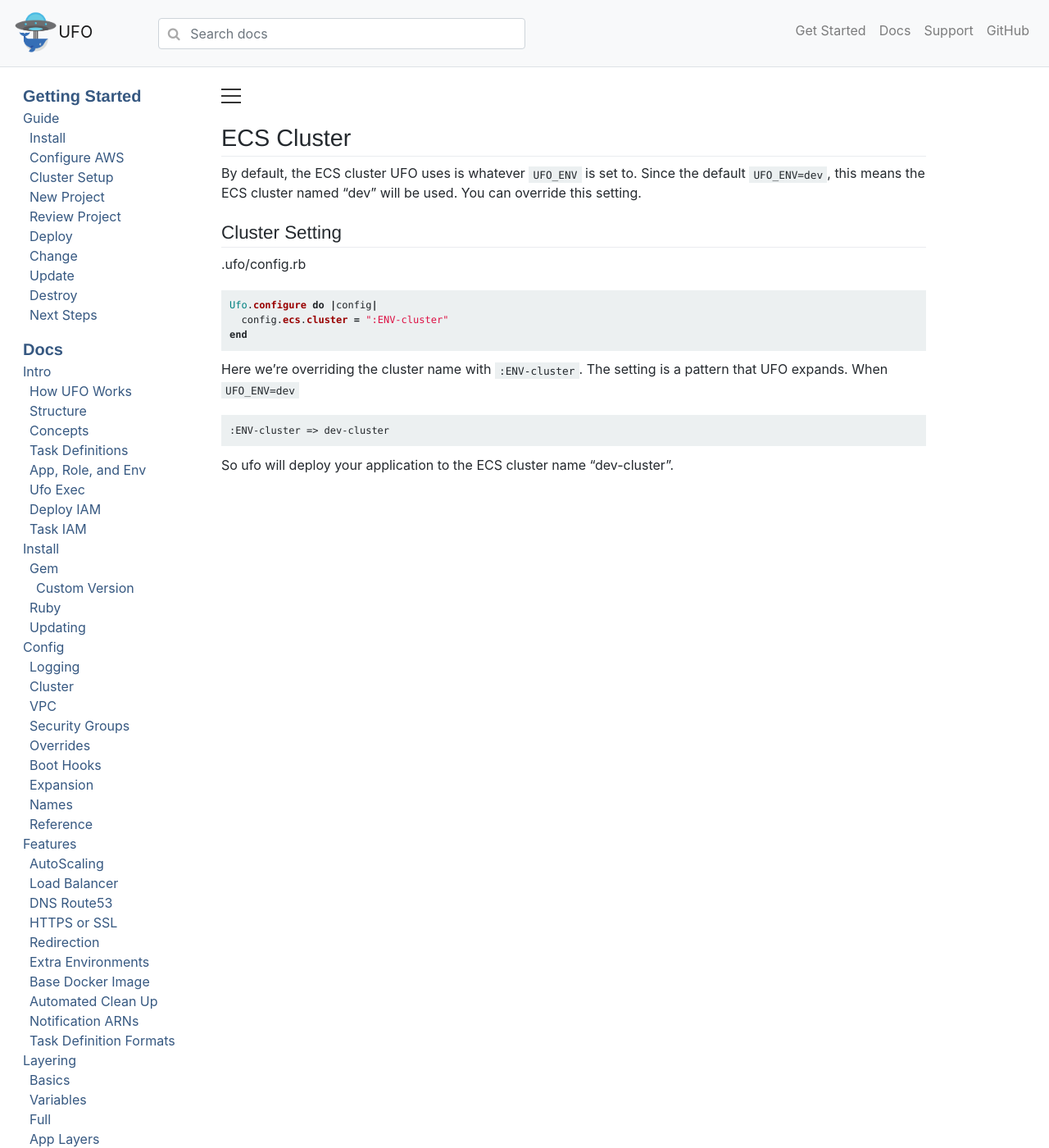
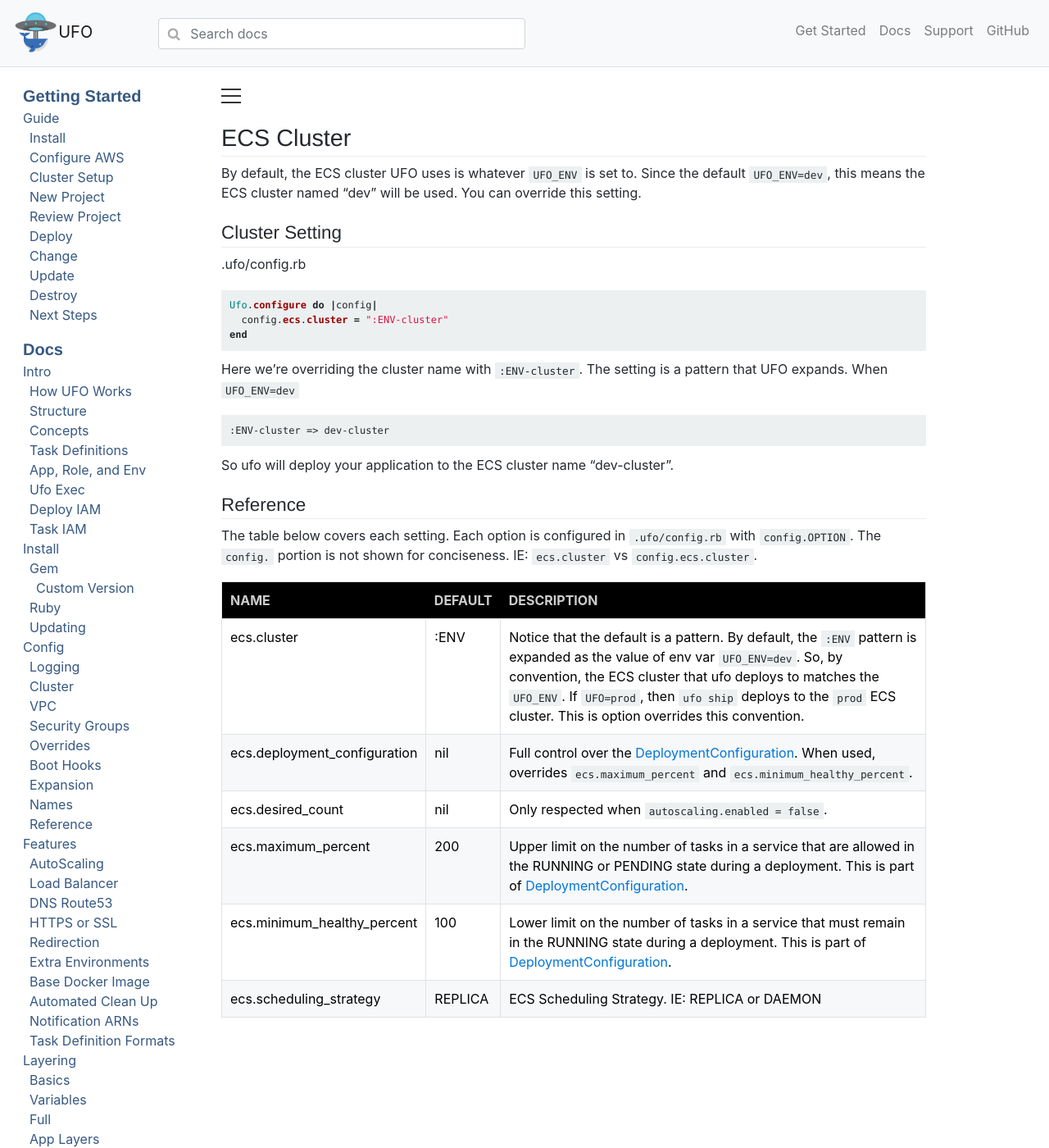
Before and after one commit to boltops-tools/ufo-docs, a Jekyll site: the page built from _docs/config/cluster.md, in a window 1280 px wide and 1400 px high. Shown: the whole window at 82% size. Built offline with Jekyll 4.4.1, drawn with Linux system fonts in a browser that asks for light colours; cached includes are drawn as plain includes; a script that is not in the unit is left out.

Commit message:
ecs deployment_configuration options

````diff
--- a/_docs/config/cluster.md
+++ b/_docs/config/cluster.md
@@ -22,3 +22,6 @@
     :ENV-cluster => dev-cluster
 
 So ufo will deploy your application to the ECS cluster name "dev-cluster".
+
+{% include config/reference/header.md %}
+{% include config/reference/ecs.md %}
--- a/_docs/config/reference.md
+++ b/_docs/config/reference.md
@@ -30,16 +30,10 @@
 cfn.notification_arns | nil | CloudFormation stack notification.
 cfn.tags | nil | Hash of tags. IE: {Name: "value"}
 {% include config/reference/docker.md %}
-ecs.cluster | :ENV | Notice that the default is a pattern. By default, the `:ENV` pattern is expanded as the value of env var `UFO_ENV=dev`. So, by convention, the ECS cluster that ufo deploys to matches the `UFO_ENV`. If `UFO=prod`, then `ufo ship` deploys to the `prod` ECS cluster. This is option overrides this convention.
-ecs.desired_count | nil | Only respected when `autoscaling.enabled = false`.
-ecs.scheduling_strategy | nil | ECS Scheduling Strategy. IE: REPLICA or DAEMON
+{% include config/reference/ecs.md %}
 {% include config/reference/elb.md %}
 {% include config/reference/exec.md %}
-log.root | The root folder where logs are written to. | log
-logger | Logger instance to use. | Logger.new($stderr)
-logger.formatter | Logger Formatter to use. See [Formatter](https://ruby-doc.org/stdlib-2.7.1/libdoc/logger/rdoc/Logger/Formatter.html) for interface. | [Ufo::Logger::Formatter](https://github.com/boltops-tools/ufo/blob/master/lib/ufo/logger/formatter.rb)
-logger.level | Logger level | info
-logs.filter_pattern | nil | Default filter pattern to use. The CLI option overrides this setting. Example: `config.logs.filter_pattern = '- "HealthChecker"'`. Note the `-` minus sign rejects patterns. See: [AWS Docs: CloudWatch Logs Filter and Syntax Pattern](https://docs.aws.amazon.com/AmazonCloudWatch/latest/logs/FilterAndPatternSyntax.html).
+{% include config/reference/logging.md %}
 {% include config/reference/names.md %}
 ps.format | auto | Default format of ps tasks output. Examples: auto csv table tab json. The auto format means table format is used if terminal is wide enough. If terminal is not wide enough, json format is used.
 ps.hide_age | 5 | Age in minutes before hiding from `ufo ps`.
--- a/_docs/config/vpc.md
+++ b/_docs/config/vpc.md
@@ -37,8 +37,6 @@
   config.vpc.subnets.elb = stack_output("vpc-:ENV.PublicSubnets").split(',')
 end
 ```
-## VPC Options
 
-Name | Default | Required? | Description
---- | --- | --- | ---
+{% include config/reference/header.md %}
 {% include config/reference/vpc.md %}
--- /dev/null
+++ b/_includes/config/reference/ecs.md
@@ -0,0 +1,6 @@
+ecs.cluster | :ENV | Notice that the default is a pattern. By default, the `:ENV` pattern is expanded as the value of env var `UFO_ENV=dev`. So, by convention, the ECS cluster that ufo deploys to matches the `UFO_ENV`. If `UFO=prod`, then `ufo ship` deploys to the `prod` ECS cluster. This is option overrides this convention.
+ecs.deployment_configuration | nil | Full control over the [DeploymentConfiguration](https://docs.aws.amazon.com/AWSCloudFormation/latest/UserGuide/aws-properties-ecs-service-deploymentconfiguration.html). When used, overrides `ecs.maximum_percent` and `ecs.minimum_healthy_percent`.
+ecs.desired_count | nil | Only respected when `autoscaling.enabled = false`.
+ecs.maximum_percent | 200 | Upper limit on the number of tasks in a service that are allowed in the RUNNING or PENDING state during a deployment. This is part of [DeploymentConfiguration](https://docs.aws.amazon.com/AWSCloudFormation/latest/UserGuide/aws-properties-ecs-service-deploymentconfiguration.html).
+ecs.minimum_healthy_percent | 100 | Lower limit on the number of tasks in a service that must remain in the RUNNING state during a deployment. This is part of [DeploymentConfiguration](https://docs.aws.amazon.com/AWSCloudFormation/latest/UserGuide/aws-properties-ecs-service-deploymentconfiguration.html).
+ecs.scheduling_strategy | REPLICA | ECS Scheduling Strategy. IE: REPLICA or DAEMON
--- a/_includes/config/reference/header.md
+++ b/_includes/config/reference/header.md
@@ -1,6 +1,6 @@
 ## Reference
 
-The table below covers each setting. Each option is configured in `.ufo/config.rb` with `config.OPTION`. The `config.` portion is not shown for conciseness. IE: `app` vs `config.app`.
+The table below covers each setting. Each option is configured in `.ufo/config.rb` with `config.OPTION`. The `config.` portion is not shown for conciseness. IE: `ecs.cluster` vs `config.ecs.cluster`.
 
 Name | Default | Description
 --- | --- | --- | ---
````
Also changed, not shown: _docs/config/logging.md (+3 -0 lines), _includes/config/reference/logging.md (added, +5 -0 lines).
